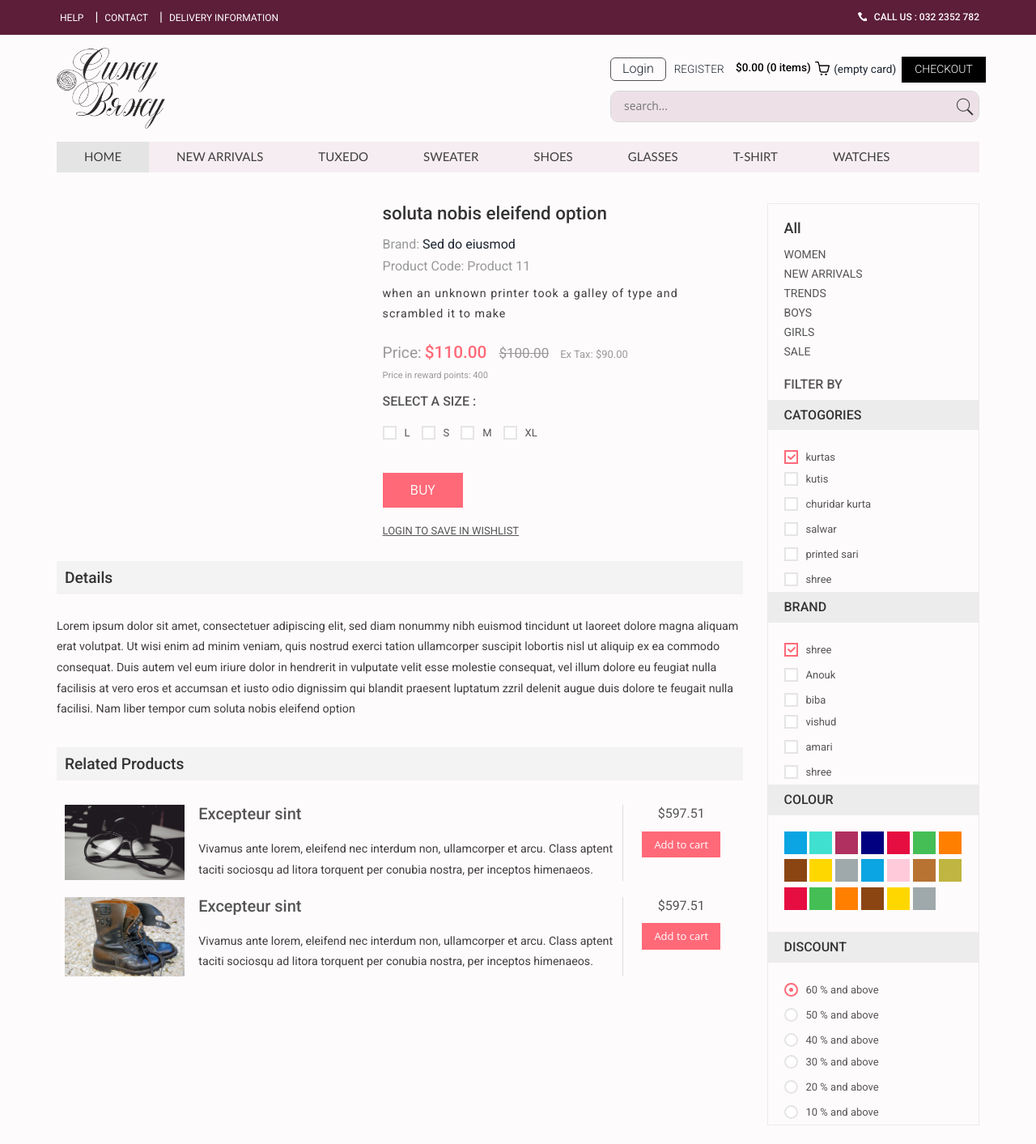
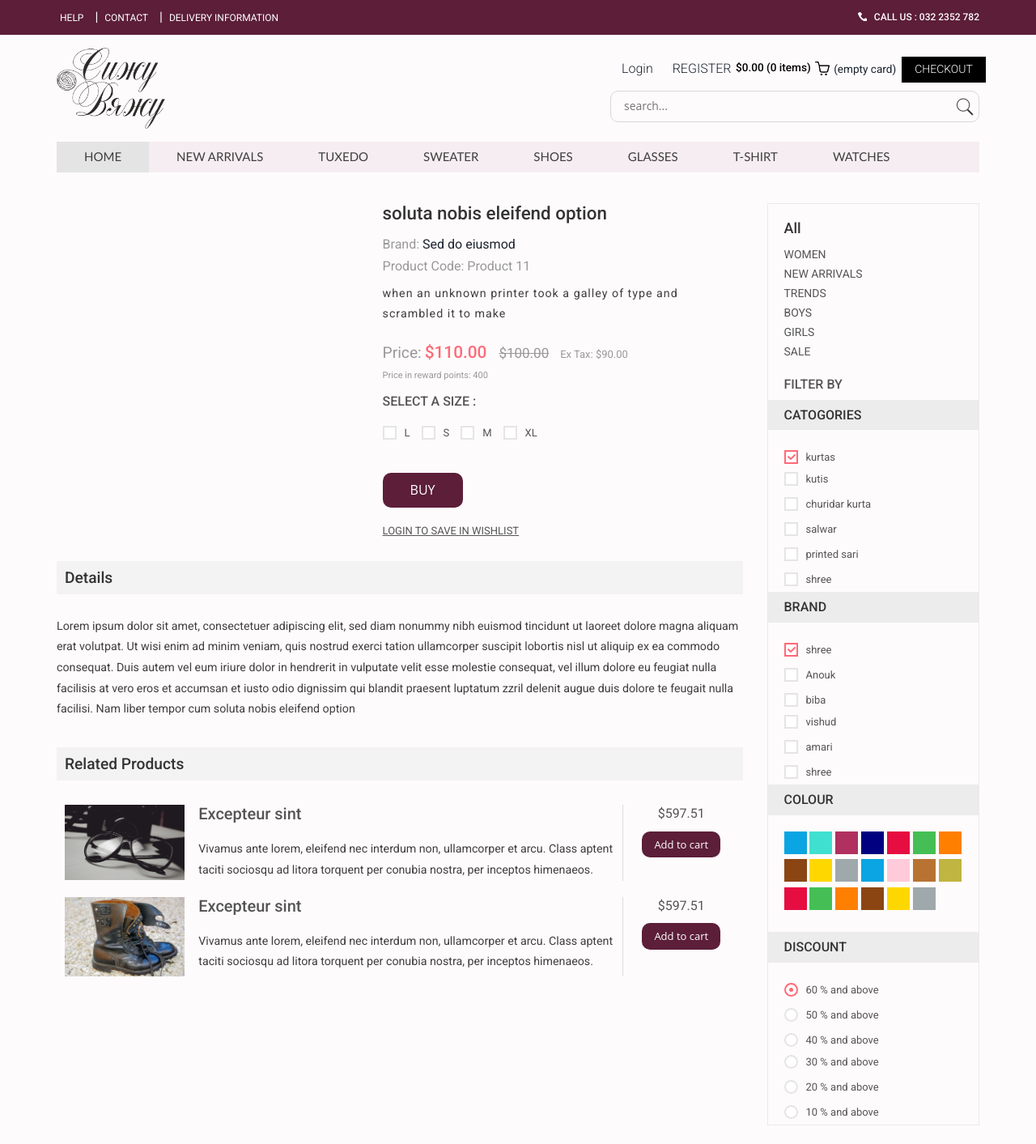
Before and after one commit to jkdevelopers/sittingknitting, a Django app: template frontend/templates/theme/details.html in a window 1280 px wide. Shown: the top 1413 px of the page at 81% size. Run offline with Django 3.2, Linux system fonts and the light colour scheme; the template is opened without the code that fills it, so the values that code supplies are empty; parts of the project's set-up code (start-up, migrations or seed data) failed here and were passed over.

Commit message:
frontend

```diff
--- a/frontend/static/css/style.css
+++ b/frontend/static/css/style.css
@@ -557,7 +557,6 @@ select.item_Size {
 #loginContainer a span {
     display: block;
     padding: 2px 14px;
-    border: 1px solid #555;
     border-radius: 6px;
     font-weight: 300;
 }
@@ -725,14 +724,12 @@ input:focus {
 /*search*/
 .search {
     position: relative;
-    background: #ba8da121;
     border: 1px solid #D8D8D8;
     border-radius: 10px;
 }
 
 .search form {
     width: 100%;
-    background: #ba8da121;
     border-radius: 10px;
 }
 
@@ -812,7 +809,6 @@ input:focus {
 
 .reg a {
     vertical-align: middle;
-    font-size: 0.85em;
     font-weight: 300;
     text-decoration: none;
     /*padding: 0 10px;*/
@@ -2529,9 +2525,10 @@ p.product_descr {
 }
 
 .button1 {
+	border-radius: 10px;
     font-family: 'Open Sans', sans-serif;
     border: none;
-    background: #ff6978;
+    background: #5c1e39;
     padding: 7px 15px;
     color: #FFF;
     font-size: 13px;
@@ -2616,6 +2613,7 @@ p.product_descr {
 }
 
 .btn_form a {
+	border-radius: 10px;
     font-family: 'Open Sans', sans-serif;
     cursor: pointer;
     border: none;
@@ -2623,7 +2621,7 @@ p.product_descr {
     display: inline-block;
     font-size: 1em;
     padding: 10px 34px;
-    background: #ff6978;
+    background: #5c1e39;
     color: #fff;
     text-transform: uppercase;
     -webkit-transition: all 0.3s ease-in-out;
```
